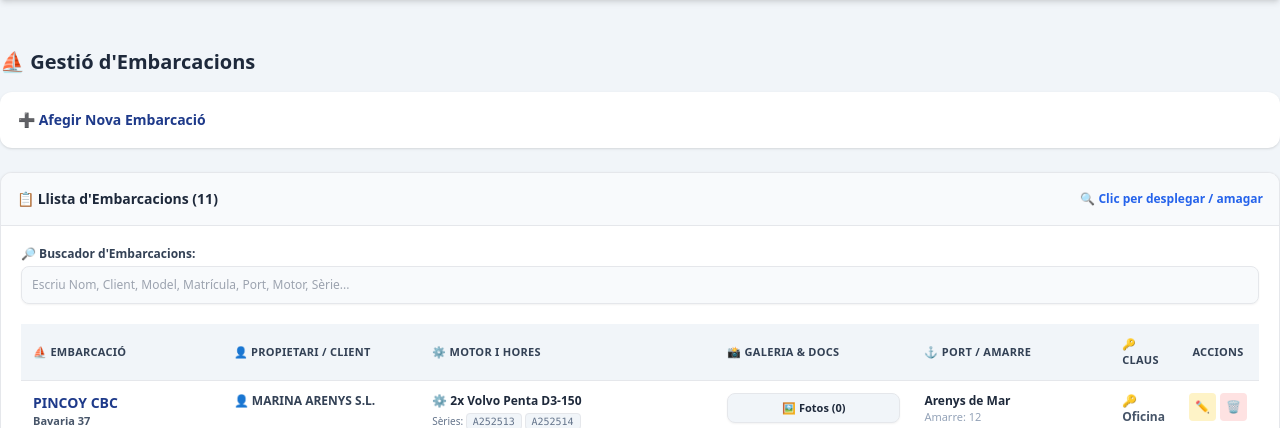
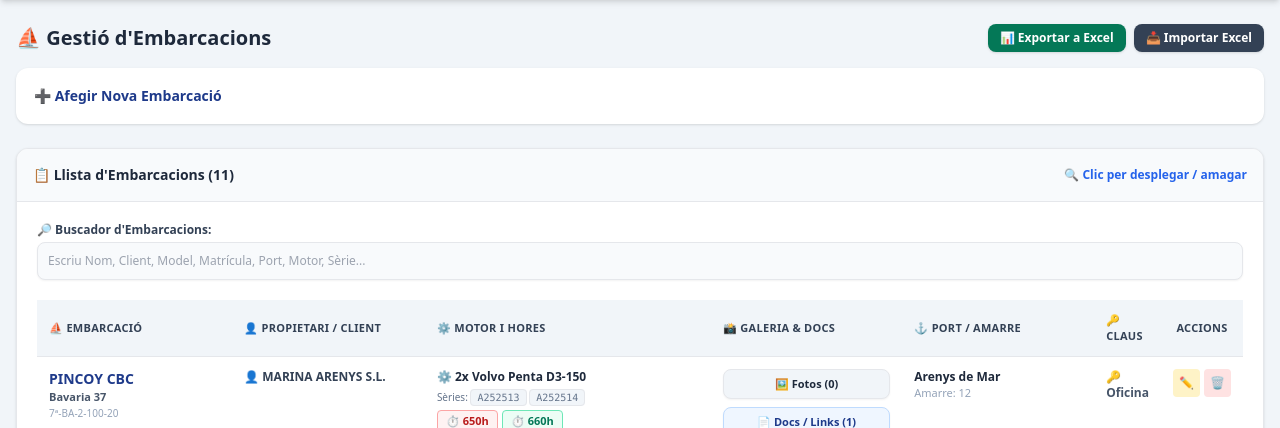
Before and after one commit to motornautic/gant-app, a Flask app: page /embarcacions in a window 1280 px wide. Shown: the part 88-516 px from the top of the page. Run offline with Flask 3, Linux system fonts and the light colour scheme; the visitor is signed in with stand-in values (Sample User, id 1); data comes from the database, SQL or seed files in the repository; some libraries are stand-ins or nearby versions.

```diff
--- a/templates/embarcacions.html
+++ b/templates/embarcacions.html
@@ -1,11 +1,32 @@
 {% extends "base.html" %}
-<main class="w-full max-w-[96%] mx-auto px-2 py-6"></main>
+
 {% block content %}
-</main>
 
+    <div class="flex flex-col sm:flex-row justify-between items-start sm:items-center mb-4 gap-3">
+        <h2 class="text-xl font-bold text-slate-800">⛵ Gestió d'Embarcacions</h2>
 
-    <div class="flex justify-between items-center mb-4">
-        <h2 class="text-xl font-bold text-slate-800">⛵ Gestió d'Embarcacions</h2>
+        <!-- 📊 BOTONS D'IMPORTAR I EXPORTAR A EXCEL -->
+        <div class="flex items-center space-x-2">
+            <a href="/exportar_embarcacions_excel" class="bg-emerald-700 hover:bg-emerald-800 text-white font-bold px-3 py-1.5 rounded-lg text-xs shadow flex items-center space-x-1 transition">
+                <span>📊 Exportar a Excel</span>
+            </a>
+
+            <button onclick="document.getElementById('formImportarExcel').classList.toggle('hidden')" class="bg-slate-700 hover:bg-slate-800 text-white font-bold px-3 py-1.5 rounded-lg text-xs shadow flex items-center space-x-1 transition cursor-pointer">
+                <span>📥 Importar Excel</span>
+            </button>
+        </div>
+    </div>
+
+    <!-- FORMULARI DESPLEGABLE D'IMPORTAR EXCEL -->
+    <div id="formImportarExcel" class="hidden bg-emerald-50 p-4 rounded-xl border border-emerald-200 shadow-md mb-6 max-w-lg">
+        <h3 class="text-xs font-bold text-emerald-900 mb-2">📥 Importar Embarcacions des de Fitxer Excel (.xlsx)</h3>
+        <form action="/importar_embarcacions_excel" method="POST" enctype="multipart/form-data" class="flex flex-col gap-2">
+            <input type="file" name="fitxer_excel" accept=".xlsx, .xls" required class="block w-full text-xs text-slate-600 file:mr-2 file:py-1.5 file:px-3 file:rounded-lg file:border-0 file:bg-emerald-600 file:text-white file:font-bold hover:file:bg-emerald-700 cursor-pointer">
+            <div class="flex justify-end space-x-2 mt-2">
+                <button type="button" onclick="document.getElementById('formImportarExcel').classList.add('hidden')" class="px-3 py-1 bg-slate-200 text-slate-700 font-bold rounded text-xs">Cancel·lar</button>
+                <button type="submit" class="px-3 py-1 bg-emerald-700 hover:bg-emerald-800 text-white font-bold rounded text-xs shadow">Pujar i Carregar</button>
+            </div>
+        </form>
     </div>
 
     <!-- FORMULARI AFEGIR / EDITAR EMBARCACIÓ -->
@@ -222,14 +243,12 @@
                                     {% endfor %}
                                 </div>
 
-                                <!-- MOSTRAR LA DATA DE LA DARRERA LECTURA -->
                                 {% if e.Data_Hores %}
                                     <div class="text-[10px] text-slate-500 font-medium my-0.5">
                                        📅 Lectura: <span class="font-bold text-slate-700">{{ e.Data_Hores }}</span>
                                     </div>
                                 {% endif %}
 
-                                <!-- DESPLEGABLE HISTÒRIC DE CONSULTA -->
                                 {% if e.historial_hores_llista %}
                                 <details class="text-[11px] bg-slate-100 p-1.5 rounded border mt-1">
                                     <summary class="cursor-pointer text-blue-700 font-bold">📊 Veure Històric ({{ e.historial_hores_llista|length }})</summary>
@@ -244,7 +263,6 @@
                                 {% endif %}
                             </td>
 
-                            <!-- 📸 GALERIA & DOCUMENTS -->
                             <td class="p-3 align-top text-slate-600 space-y-2">
                                 <a href="/embarcacions/{{ e.csv_index }}/fotos" class="block w-full text-center bg-slate-100 hover:bg-slate-200 text-slate-800 font-bold p-1.5 rounded-lg border shadow-sm transition text-[11px]">
                                     🖼️ Fotos ({{ e.num_fotos }})
@@ -279,7 +297,6 @@
             {% endif %}
         </div>
     </details>
-</div>
 
 <script>
 const diccionariMotors = {{ dic_motors|tojson }};
```
